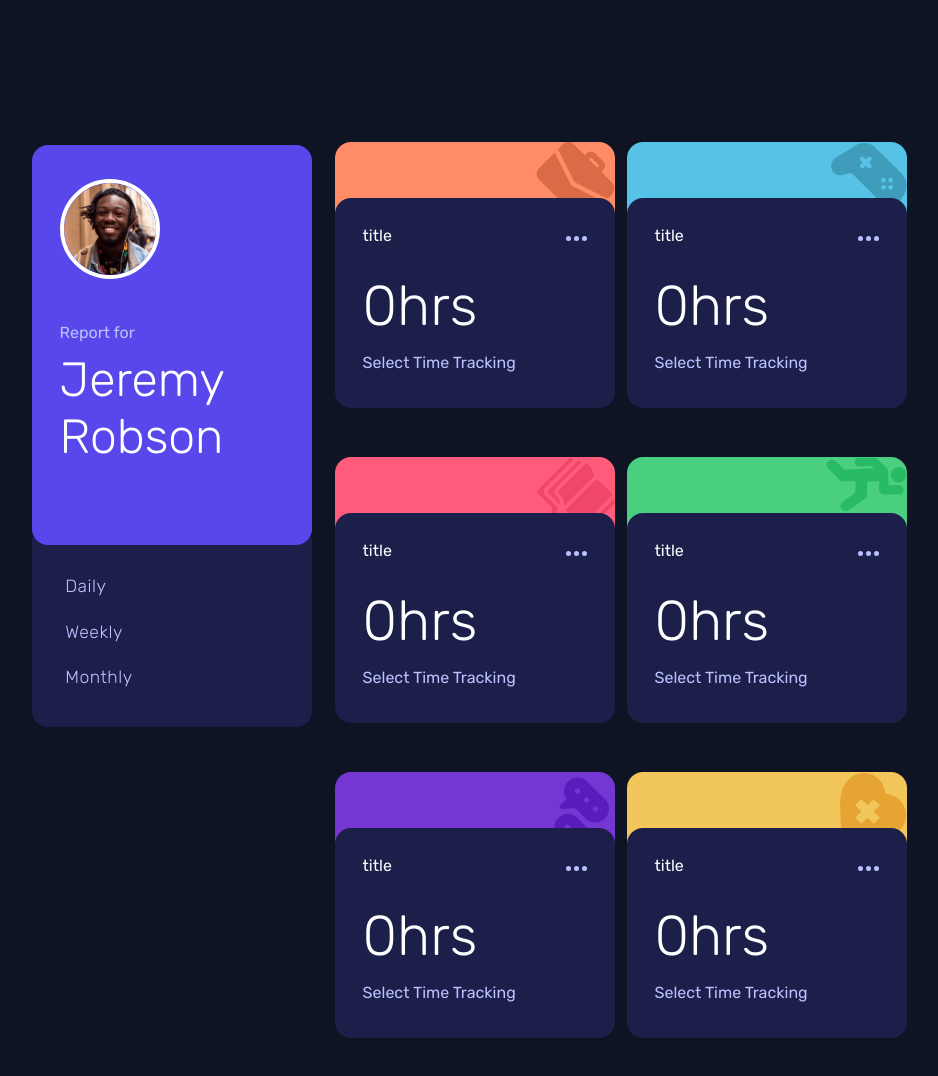
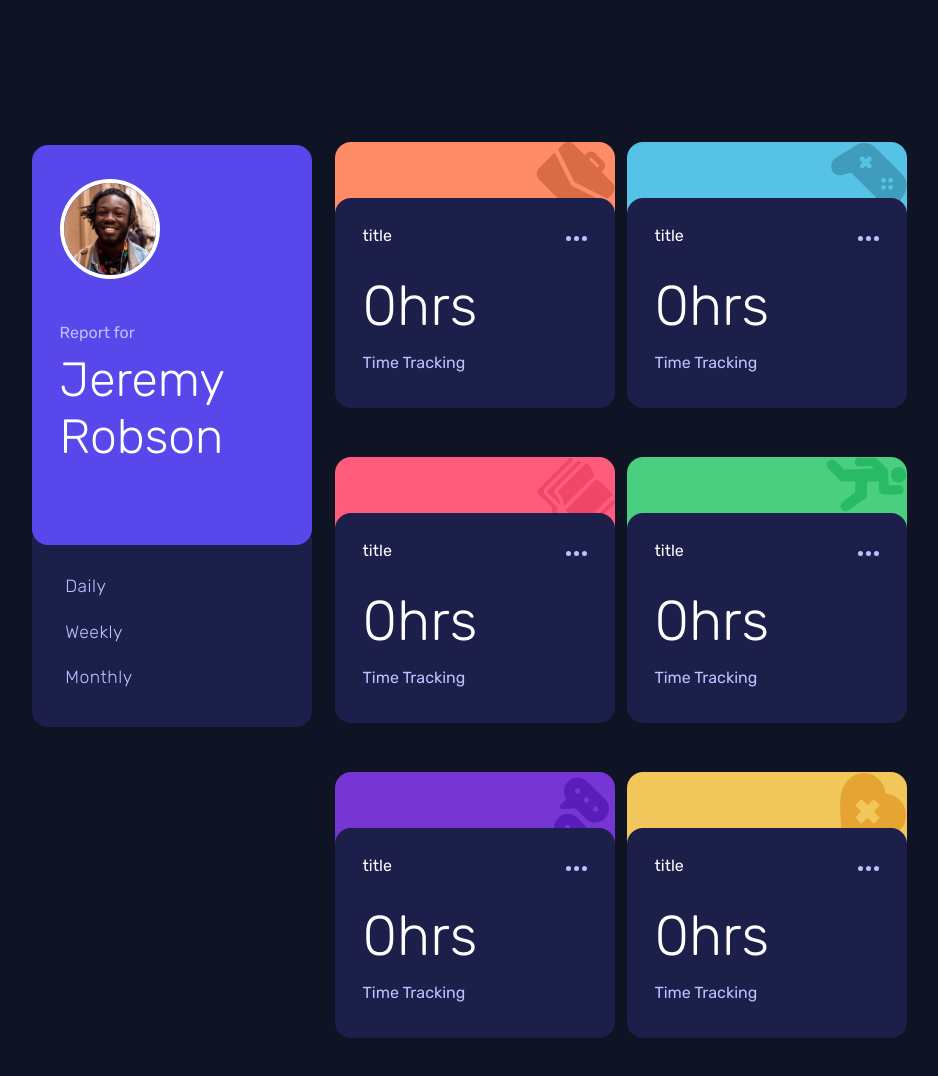
Before and after one commit to IvannaNouel-Ksquare/PS5_ts_oop, a plain HTML site: page Markup/index.html in a window 1280 px wide. Shown: the whole page, without its empty margins (208-1146 px from the left). Drawn offline with Linux system fonts and the light colour scheme.

Commit message:
MarkupEx1

```diff
--- a/Markup/index.html
+++ b/Markup/index.html
@@ -68,7 +68,7 @@
                     <h2 class="hours">
                         0hrs
                     </h2>
-                    <p class="time"> Select Time Tracking</p>
+                    <p class="time">  Time Tracking</p>
                 </div>
             </div>
 
@@ -91,7 +91,7 @@
                     <h2 class="hours">
                         0hrs
                     </h2>
-                    <p class="time"> Select Time Tracking</p>
+                    <p class="time">  Time Tracking</p>
                 </div>
             </div>
 
@@ -114,7 +114,7 @@
                     <h2 class="hours">
                         0hrs
                     </h2>
-                    <p class="time"> Select Time Tracking</p>
+                    <p class="time">  Time Tracking</p>
                 </div>
             </div>
 
@@ -137,7 +137,7 @@
                     <h2 class="hours">
                         0hrs
                     </h2>
-                    <p class="time"> Select Time Tracking</p>
+                    <p class="time">  Time Tracking</p>
                 </div>
             </div>
 
@@ -160,7 +160,7 @@
                     <h2 class="hours">
                         0hrs
                     </h2>
-                    <p class="time"> Select Time Tracking</p>
+                    <p class="time">  Time Tracking</p>
                 </div>
             </div>
 
@@ -185,7 +185,7 @@
                     <h2 class="hours">
                         0hrs
                     </h2>
-                    <p class="time"> Select Time Tracking</p>
+                    <p class="time">  Time Tracking</p>
                 </div>
             </div>
         </div>
```
